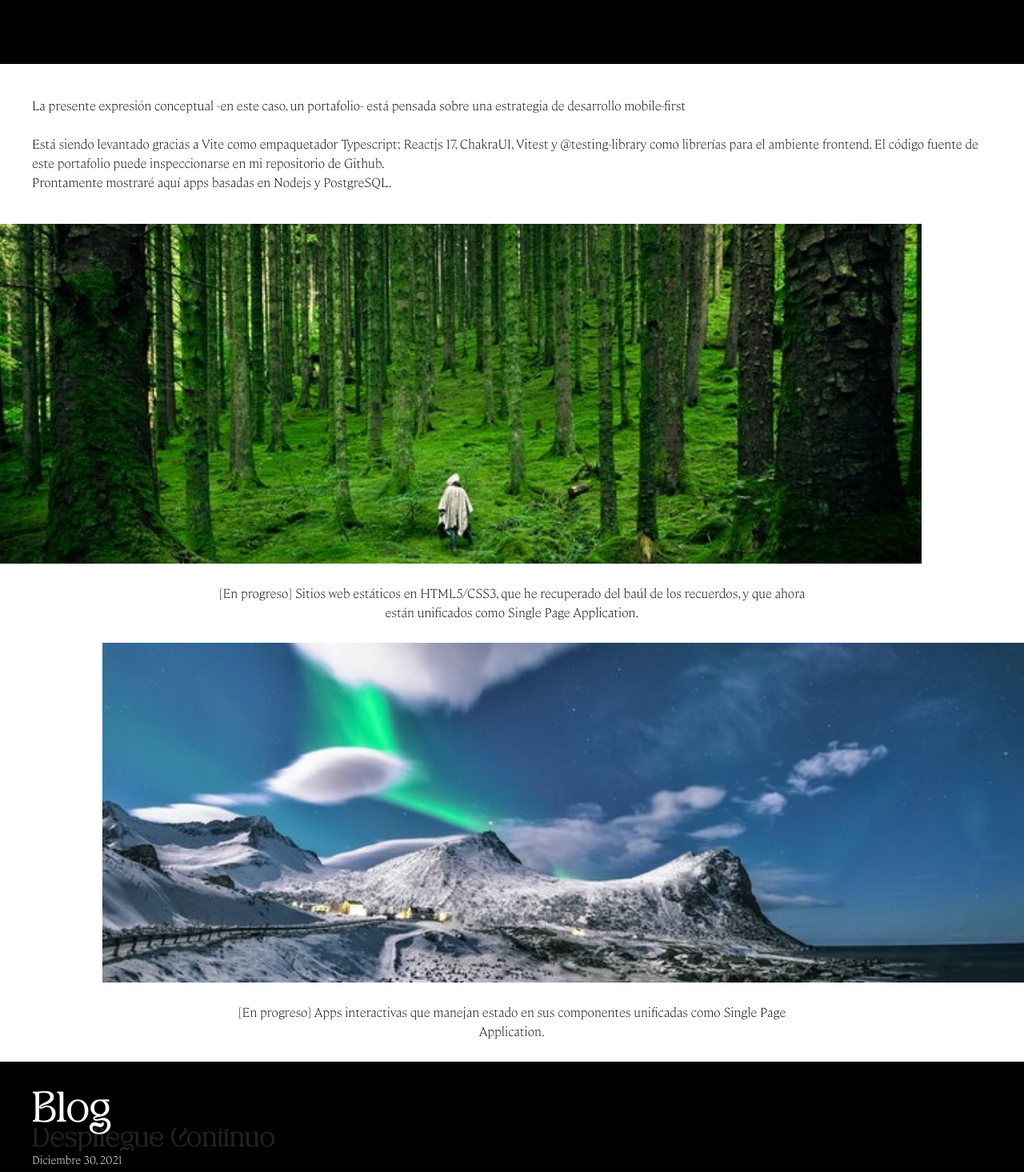
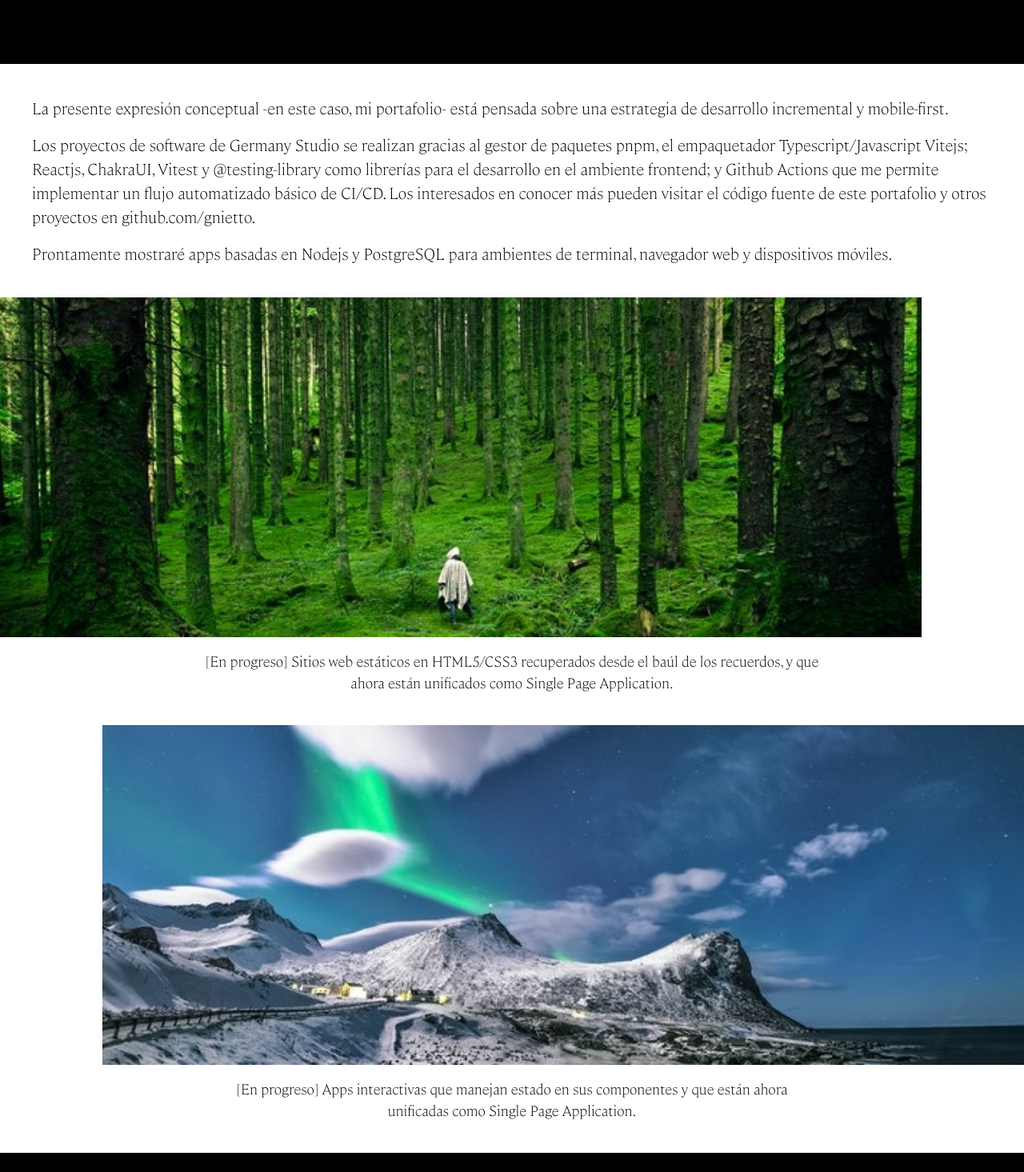
Before and after one commit to gnietto/gnietto.github.io, a React (Vite) app: page / in a window 1280 px wide. Shown: the part 560-2026 px from the top of the page at 80% size. Built offline with nearby package versions, Linux system fonts and the light colour scheme.

Commit message:
Mejora redacción, fuentes y paddings

```diff
--- a/src/App.tsx
+++ b/src/App.tsx
@@ -6,47 +6,54 @@ function App() {
   return (
     <Box>
       <Box color="white" bg="black" p={10} minHeight="80vh">
-        <Heading> Germany Studio </Heading>
-        <Heading>
-          es un concepto artístico, intelectual y especializado, derivado del
-          nombre de pila del creador de este sitio, que expresa sus ideas a
-          través del navegador web.
-        </Heading>
+        <Heading textAlign="center"> Germany Studio </Heading>
+        <Text fontSize="4xl" py="1rem" textAlign="center">
+          es un concepto artístico e intelectual que expresa sus ideas a través
+          del navegador web
+        </Text>
       </Box>
-      <Box color="black" bg="white" p={10}>
-        <Text pb="2%">
+      <Box color="black" bg="white" p={10} fontSize="xl">
+        <Text>
           {' '}
-          La presente expresión conceptual -en este caso, un portafolio- está
-          pensada sobre una estrategia de desarrollo mobile-first{' '}
+          La presente expresión conceptual -en este caso, mi portafolio- está
+          pensada sobre una estrategia de desarrollo incremental y mobile-first.
+        </Text>
+        <Text py="1rem">
+          {' '}
+          Los proyectos de software de Germany Studio se realizan gracias al
+          gestor de paquetes pnpm, el empaquetador Typescript/Javascript Vitejs;
+          Reactjs, ChakraUI, Vitest y @testing-library como librerías para el
+          desarrollo en el ambiente frontend; y Github Actions que me permite
+          implementar un flujo automatizado básico de CI/CD. Los interesados en
+          conocer más pueden visitar el código fuente de este portafolio y otros
+          proyectos en github.com/gnietto.
         </Text>
         <Text>
-          {' '}
-          Está siendo levantado gracias a Vite como empaquetador Typescript;
-          Reactjs 17, ChakraUI, Vitest y @testing-library como librerías para el
-          ambiente frontend. El código fuente de este portafolio puede
-          inspeccionarse en mi repositorio de Github.
-        </Text>
-        <Text>
-          Prontamente mostraré aquí apps basadas en Nodejs y PostgreSQL.
+          Prontamente mostraré apps basadas en Nodejs y PostgreSQL para
+          ambientes de terminal, navegador web y dispositivos móviles.
         </Text>
       </Box>
-      <Box color="black" bg="white">
+      <Box color="black" bg="white" fontSize="lg">
+        <Box>
           <Image src="/imgs/pexelsnatura.jpg" alt="natura" w="90vw" />
-        <Text textAlign="center" px="20%" py="2%">
+          <Text textAlign="center" px="20%" py="1rem">
             {' '}
-          [En progreso] Sitios web estáticos en HTML5/CSS3, que he recuperado
-          del baúl de los recuerdos, y que ahora están unificados como Single
+            [En progreso] Sitios web estáticos en HTML5/CSS3 recuperados desde
+            el baúl de los recuerdos, y que ahora están unificados como Single
             Page Application.
           </Text>
-
+        </Box>
+        <Box py="1.5rem">
           <Image src="/imgs/pexelsaurora.jpg" alt="aurora" ml="auto" w="90vw" />
-        <Text textAlign="center" px="20%" py="2%">
-          [En progreso] Apps interactivas que manejan estado en sus componentes
-          unificadas como Single Page Application.
+          <Text textAlign="center" px="20%" py="1rem">
+            [En progreso] Apps interactivas que manejan estado en sus
+            componentes y que están ahora unificadas como Single Page
+            Application.
           </Text>
         </Box>
+      </Box>
       <Box color="white" bg="black" p={10}>
-        <Heading> Blog </Heading>
+        <Heading pb="0.75rem"> Blog </Heading>
         <Box>
           {' '}
           <ListaPosts />{' '}
--- a/src/ListaPosts.tsx
+++ b/src/ListaPosts.tsx
@@ -11,17 +11,18 @@ function ListaPosts() {
         posts.map((item: any) => (
           <Box key={item.key}>
             <Heading
-              as="h2"
-              bgColor="#222"
+              bgColor="fuchsia"
               bgClip="text"
-              fontSize="2xl"
+              fontSize="lg"
               fontWeight="bold"
-              _hover={{ color: 'fuchsia' }}
+              _hover={{ color: 'orange' }}
             >
               {' '}
               {item.titulo}{' '}
             </Heading>
-            <Text fontSize="sm">{item.fecha} </Text>
+            <Text fontSize="sm" pb="0.5rem">
+              {item.fecha}{' '}
+            </Text>
             <Text fontSize="lg">
               {' '}
               {item.texto[0].substring(0, 300)}
```
Lines whose indentation alone changed are shown as unchanged.
